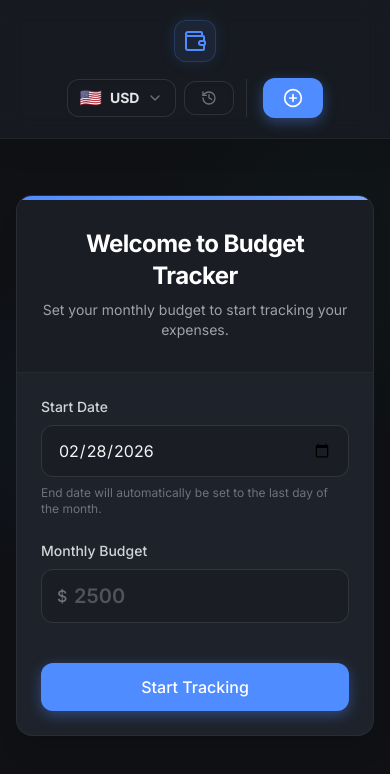
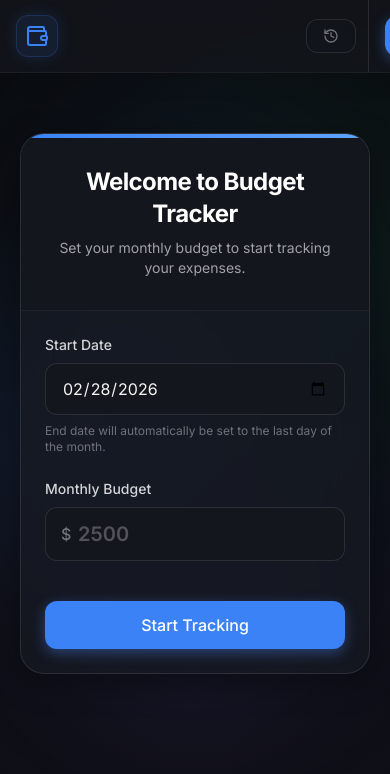
Before and after one commit to IMHEROBRINEx/Expense-tracker, a React (Vite) app: page / in a window 390 px wide. Shown: the top 774 px of the page. Built offline with nearby package versions, Linux system fonts and the light colour scheme.

Commit message:
added option to end moth early and polished ui

```diff
--- a/src/App.tsx
+++ b/src/App.tsx
@@ -25,6 +25,7 @@ function App() {
     updateTermCurrency,
     deleteTerm,
     resetCurrentTerm,
+    endCurrentTerm,
     deleteExpense,
     addCategory,
     deleteCategory,
@@ -51,7 +52,7 @@ function App() {
   const isInitialSetup = !activeTerm && !showTermSetup && terms.length === 0;
 
   return (
-    <div className="min-h-screen bg-transparent flex flex-col font-sans text-zinc-100">
+    <div className="min-h-screen bg-transparent flex flex-col font-sans text-zinc-100 overflow-x-hidden relative">
       <Header
         activeTerm={activeTerm}
         globalCurrency={globalCurrency}
@@ -60,6 +61,7 @@ function App() {
         onManageTerms={() => setShowTermManager(true)}
         onManageCategories={() => setShowCategoryManager(true)}
         onOpenPastBudgets={() => setShowPastBudgets(true)}
+        onEndTerm={endCurrentTerm}
       />
 
       <main className="flex-1 max-w-6xl w-full mx-auto p-4 sm:p-6 lg:p-8 animate-fade-in relative z-0">
--- a/src/components/Dashboard.tsx
+++ b/src/components/Dashboard.tsx
@@ -113,10 +113,12 @@ export function Dashboard({ term, expenses, categories }: DashboardProps) {
             </div>
 
             {/* Smart Insights */}
-            <div className="glass-card bg-primary/5 hover:bg-primary/10 border-primary/20 p-6 transition-colors duration-300">
+            <div className="glass-card bg-gradient-to-br from-primary/10 to-transparent border-primary/20 p-6 transition-colors duration-300">
                 <h3 className="font-semibold text-primary-light mb-4 flex items-center gap-2">
-                    <Lightbulb className="w-4 h-4 text-primary" />
-                    Insights
+                    <div className="p-1.5 bg-primary/20 rounded-lg shadow-[0_0_10px_rgba(79,140,255,0.2)] border border-primary/30">
+                        <Lightbulb className="w-5 h-5 text-primary-light" />
+                    </div>
+                    Smart Insights
                 </h3>
                 <ul className="space-y-3">
                     {insights.map((insight, idx) => (
--- a/src/components/Header.tsx
+++ b/src/components/Header.tsx
@@ -11,6 +11,7 @@ interface HeaderProps {
     onManageTerms: () => void;
     onManageCategories: () => void;
     onOpenPastBudgets: () => void;
+    onEndTerm: () => void;
 }
 
 export function Header({
@@ -20,14 +21,15 @@ export function Header({
     onStartNew,
     onManageTerms,
     onManageCategories,
-    onOpenPastBudgets
+    onOpenPastBudgets,
+    onEndTerm
 }: HeaderProps) {
     return (
-        <header className="bg-surface/80 backdrop-blur-md shadow-[0_4px_30px_rgba(0,0,0,0.1)] border-b border-white/5 sticky top-0 z-40 py-5 px-4 sm:px-6 transition-all">
-            <div className="max-w-6xl mx-auto flex flex-col sm:flex-row justify-between items-center gap-4">
+        <header className="bg-surface/80 backdrop-blur-md shadow-[0_4px_30px_rgba(0,0,0,0.1)] border-b border-white/5 sticky top-0 z-40 py-4 px-4 sm:px-6 shrink-0 w-full overflow-hidden block">
+            <div className="max-w-6xl mx-auto flex flex-row flex-nowrap justify-between items-center gap-4 w-full h-[40px]">
 
                 {/* Logo / App Name */}
-                <div className="flex items-center gap-3 text-primary group cursor-pointer hover:opacity-90 transition-opacity">
+                <div className="flex flex-row items-center gap-3 text-primary group cursor-pointer hover:opacity-90 transition-opacity whitespace-nowrap shrink-0">
                     <div className="bg-primary/10 p-2 rounded-xl border border-primary/20 shadow-[0_0_15px_rgba(79,140,255,0.15)]">
                         <Wallet className="w-6 h-6 text-primary" />
                     </div>
@@ -37,7 +39,7 @@ export function Header({
                 </div>
 
                 {/* Active Term Display & Actions */}
-                <div className="flex flex-wrap items-center justify-end gap-3 flex-1">
+                <div className="flex flex-row flex-nowrap items-center justify-end gap-3 flex-1 overflow-visible">
 
                     {/* Top Right Utilities (Currency & Past Budgets) */}
                     <div className="flex items-center gap-2 border-r border-white/10 pr-3 mr-1">
@@ -56,13 +58,22 @@ export function Header({
                     </div>
 
                     {activeTerm ? (
-                        <div className="flex items-center gap-3">
-                            <div className="hidden lg:flex items-center gap-2 px-4 py-2 bg-primary/10 text-primary-light rounded-full text-sm font-medium border border-primary/20 shadow-[0_0_15px_rgba(79,140,255,0.1)]">
+                        <div className="flex flex-row items-center gap-3 overflow-visible whitespace-nowrap">
+                            <div className="hidden lg:flex items-center gap-2 px-4 py-2 bg-primary/10 text-primary-light rounded-full text-sm font-medium border border-primary/20 shadow-[0_0_15px_rgba(79,140,255,0.1)] whitespace-nowrap">
                                 <Calendar className="w-4 h-4" />
                                 <span>
                                     {formatDateDisplay(activeTerm.startDate)} – {formatDateDisplay(activeTerm.endDate)}
                                 </span>
                             </div>
+
+                            <button
+                                onClick={onEndTerm}
+                                className="flex items-center gap-2 px-3 py-2 bg-negative/10 border border-negative/20 text-negative hover:bg-negative hover:text-white rounded-xl transition-all duration-300 active:scale-95 group text-sm font-bold shadow-inner"
+                                title="End active term immediately"
+                            >
+                                <History className="w-4 h-4" />
+                                <span className="hidden md:inline">End Month</span>
+                            </button>
 
                             <div className="flex items-center gap-1 border-r border-white/10 pr-3 mr-1">
                                 <button
--- a/src/components/TermSetup.tsx
+++ b/src/components/TermSetup.tsx
@@ -20,8 +20,12 @@ export function TermSetup({ onStart, onCancel, isInitial = false, activeCurrency
     };
 
     return (
-        <div className="max-w-md mx-auto mt-10 glass-card overflow-hidden">
-            <div className="bg-surface px-6 py-8 text-center border-b border-white/5 relative">
+        <div className="max-w-md mx-auto mt-10 p-1 relative">
+            {/* Soft background glow for the setup card */}
+            <div className="absolute inset-x-0 -top-10 -bottom-10 bg-primary/5 blur-3xl -z-10 rounded-full"></div>
+
+            <div className="glass-card overflow-hidden">
+                <div className="bg-surface px-6 py-8 text-center border-b border-white/5 relative z-10">
                     <div className="absolute inset-x-0 top-0 h-1 bg-gradient-to-r from-primary to-primary-light"></div>
                     <h2 className="text-2xl font-bold mb-2 text-white tracking-tight">
                         {isInitial ? 'Welcome to Budget Tracker' : 'Start New Term'}
@@ -86,5 +90,6 @@ export function TermSetup({ onStart, onCancel, isInitial = false, activeCurrency
                     </div>
                 </form>
             </div>
+        </div>
     );
 }
--- a/src/hooks/useExpenseTracker.ts
+++ b/src/hooks/useExpenseTracker.ts
@@ -84,6 +84,18 @@ export function useExpenseTracker() {
         setExpenses(expenses.filter((e) => e.termId !== activeTermId));
     };
 
+    const endCurrentTerm = () => {
+        if (!activeTermId) return;
+        const now = new Date();
+        const year = now.getFullYear();
+        const month = String(now.getMonth() + 1).padStart(2, '0');
+        const day = String(now.getDate()).padStart(2, '0');
+        const todayStr = `${year}-${month}-${day}`;
+
+        setTerms(terms.map((t) => t.id === activeTermId ? { ...t, endDate: todayStr } : t));
+        setActiveTermId(null);
+    };
+
     const addCategory = (name: string) => {
         const newCategory: Category = {
             id: `cat-${crypto.randomUUID()}`,
@@ -122,6 +134,7 @@ export function useExpenseTracker() {
         updateExpense,
         deleteExpense,
         resetCurrentTerm,
+        endCurrentTerm,
         addCategory,
         deleteCategory,
         updateCategory
--- a/src/index.css
+++ b/src/index.css
@@ -6,21 +6,34 @@
 
 @layer base {
   body {
-    @apply bg-background text-zinc-100 antialiased font-sans selection:bg-primary-dark selection:text-white;
+    @apply bg-[#0B0D11] text-zinc-100 antialiased font-sans selection:bg-primary-dark selection:text-white;
     background-image:
-      radial-gradient(circle at 15% 50%, rgba(79, 140, 255, 0.04), transparent 30%),
-      radial-gradient(circle at 85% 30%, rgba(34, 197, 94, 0.03), transparent 30%);
+      radial-gradient(circle at 15% 50%, rgba(79, 140, 255, 0.08), transparent 40%),
+      radial-gradient(circle at 85% 30%, rgba(34, 197, 94, 0.06), transparent 40%),
+      radial-gradient(circle at 50% 80%, rgba(168, 85, 247, 0.05), transparent 50%);
     background-attachment: fixed;
   }
 }
 
 @layer utilities {
   .glass-card {
-    @apply bg-surface-card border border-white/5 shadow-xl backdrop-blur-md rounded-[16px];
+    @apply bg-surface-card/70 border border-white/10 shadow-glass backdrop-blur-xl rounded-[24px] relative overflow-hidden transition-all duration-500 hover:shadow-glass-hover hover:border-white/20;
+  }
+
+  /* Optional pseudo-element for top border highlight on cards */
+  .glass-card::before {
+    content: '';
+    position: absolute;
+    top: 0;
+    left: 0;
+    right: 0;
+    height: 1px;
+    background: linear-gradient(90deg, transparent, rgba(255, 255, 255, 0.2), transparent);
+    opacity: 0.5;
   }
 
   .glass-button {
-    @apply border border-white/10 hover:bg-white/5 active:scale-95 transition-all duration-300;
+    @apply border border-white/10 bg-white/5 hover:bg-white/10 hover:border-white/20 active:scale-95 transition-all duration-300 shadow-sm backdrop-blur-md rounded-xl font-medium;
   }
 
   .text-gradient {
--- a/tailwind.config.js
+++ b/tailwind.config.js
@@ -11,24 +11,28 @@ export default {
       },
       colors: {
         primary: {
-          DEFAULT: '#4F8CFF',
-          dark: '#3A68C9',
-          light: '#7AA9FF',
-          glow: 'rgba(79, 140, 255, 0.25)',
+          DEFAULT: '#3b82f6', // Bright Blue
+          dark: '#2563eb',
+          light: '#60a5fa',
+          glow: 'rgba(59, 130, 246, 0.3)',
         },
         positive: {
-          DEFAULT: '#22C55E',
-          glow: 'rgba(34, 197, 94, 0.2)',
+          DEFAULT: '#10b981', // Emerald
+          glow: 'rgba(16, 185, 129, 0.3)',
         },
         negative: {
-          DEFAULT: '#EF4444',
-          glow: 'rgba(239, 68, 68, 0.2)',
+          DEFAULT: '#f43f5e', // Rose
+          glow: 'rgba(244, 63, 94, 0.3)',
         },
-        background: '#0F1115',
+        background: '#0B0D11', // Darker background
         surface: {
-          DEFAULT: '#1A1D24', // Secondary Background
-          card: '#1E222B', // Card Background
+          DEFAULT: '#13161C', // Secondary Background
+          card: '#181B23', // Card Background
         },
+      },
+      boxShadow: {
+        'glass': '0 8px 32px 0 rgba(0, 0, 0, 0.4)',
+        'glass-hover': '0 8px 32px 0 rgba(0, 0, 0, 0.6)',
       },
       animation: {
         'fade-in': 'fadeIn 0.3s ease-out',
```
Lines whose indentation alone changed are shown as unchanged.
